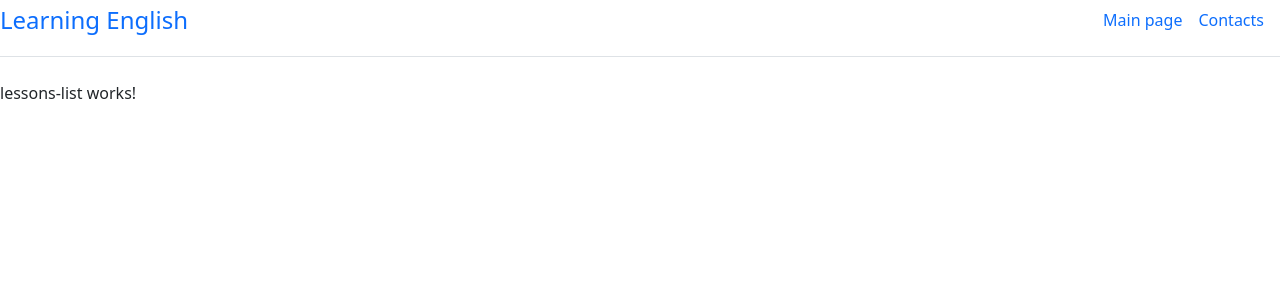
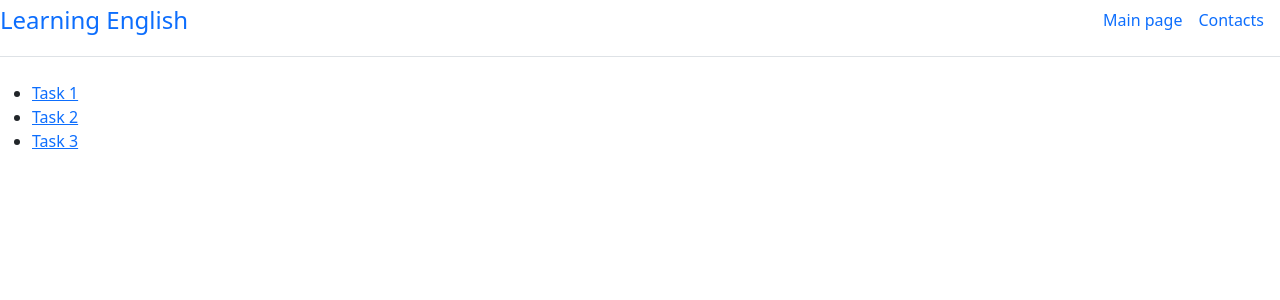
Before and after one commit to Alherd/lingua-frontend, an Angular app: page /lessons in a window 1280 px wide. Shown: the top 300 px of the page. Built offline with nearby package versions, Linux system fonts and the light colour scheme.

Commit message:
add list of tasks

```diff
--- a/src/app/lessons-list/lessons-list.component.html
+++ b/src/app/lessons-list/lessons-list.component.html
@@ -1 +1,5 @@
-<p>lessons-list works!</p>
+<ul>
+    <div *ngFor="let item of TASK_NUMBER_ARRAY">
+        <li><a routerLink="/lessons/{{item}}">Task {{item}}</a></li>
+    </div>
+</ul>
--- a/src/app/lessons-list/lessons-list.component.ts
+++ b/src/app/lessons-list/lessons-list.component.ts
@@ -6,5 +6,6 @@ import { Component } from '@angular/core';
   styleUrls: ['./lessons-list.component.css']
 })
 export class LessonsListComponent {
-
+  TASK_NUMBER = 3;
+  TASK_NUMBER_ARRAY = Array.from({ length: this.TASK_NUMBER }, (_, i) => i + 1);
 }
--- a/src/app/login/login.component.ts
+++ b/src/app/login/login.component.ts
@@ -20,7 +20,7 @@ export class LoginComponent {
     console.log('Введенное имя2:', this.password);
     // Здесь вы можете использовать значение поля формы для выполнения нужных вам действий
     this.loginService.loginUser(this.email, this.password).subscribe(data => {
-      this.router.navigate(['/lessons/1']);
+      this.router.navigate(['/lessons']);
     },
       (error: HttpErrorResponse) => {
         if (error.status === 404) {
```
Lines whose indentation alone changed are shown as unchanged.
